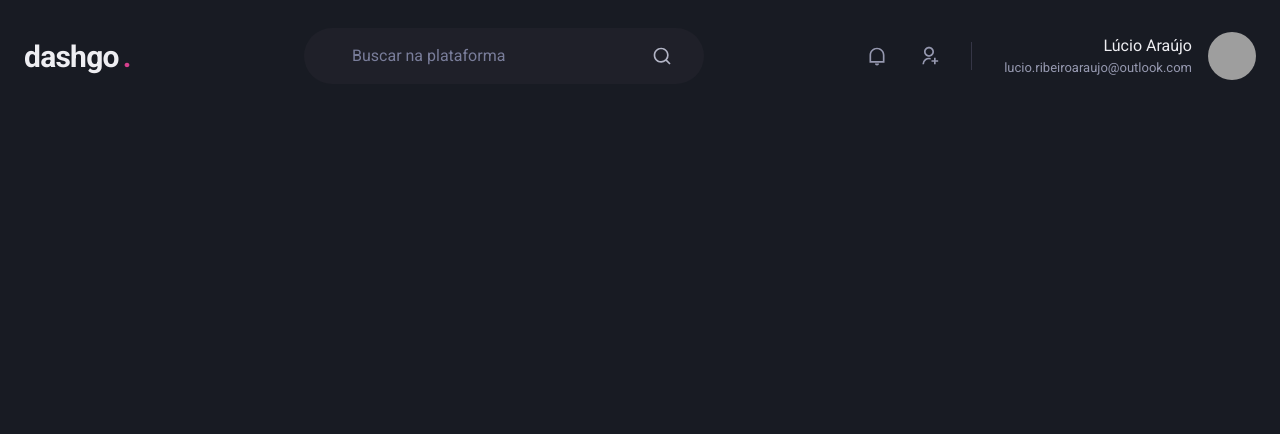
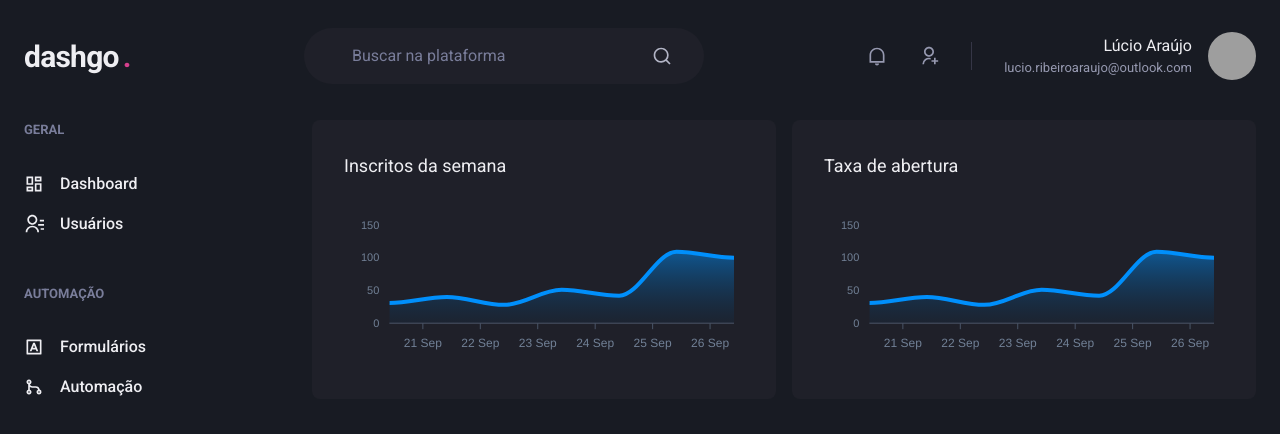
Before and after one commit to lucio-araujo/rocketseat-ignite-reactjs-dashgo, a Next.js app: page /dashboard in a window 1280 px wide. Shown: the top 434 px of the page. Built offline with nearby package versions, Linux system fonts and the light colour scheme; grey boxes are pictures that could not be loaded.

Commit message:
Charts added

```diff
--- a/package.json
+++ b/package.json
@@ -13,9 +13,11 @@
     "@chakra-ui/react": "^2.8.2",
     "@emotion/react": "^11.11.1",
     "@emotion/styled": "^11.11.0",
+    "apexcharts": "^3.44.0",
     "framer-motion": "^10.16.12",
     "next": "14.0.3",
     "react": "^18",
+    "react-apexcharts": "^1.4.1",
     "react-dom": "^18",
     "react-icons": "^4.12.0"
   },
--- /dev/null
+++ b/src/components/Sidebar.tsx
@@ -0,0 +1,55 @@
+import { Box, Icon, Link, Stack, Text } from "@chakra-ui/react";
+
+import {
+  RiContactsLine,
+  RiDashboardLine,
+  RiGitMergeLine,
+  RiInputMethodLine,
+} from "react-icons/ri";
+
+export function Sidebar() {
+  return (
+    <Box as="aside" w="64" mr="8">
+      <Stack spacing="12" align="flex-start">
+        <Box>
+          <Text fontWeight="bold" color="gray.400" fontSize="small">
+            GERAL
+          </Text>
+          <Stack spacing="4" mt="8" align="stretch">
+            <Link display="flex" alignItems="center">
+              <Icon as={RiDashboardLine} fontSize="20" />
+              <Text ml="4" fontWeight="medium">
+                Dashboard
+              </Text>
+            </Link>
+            <Link display="flex" alignItems="center">
+              <Icon as={RiContactsLine} fontSize="20" />
+              <Text ml="4" fontWeight="medium">
+                Usuários
+              </Text>
+            </Link>
+          </Stack>
+        </Box>
+        <Box>
+          <Text fontWeight="bold" color="gray.400" fontSize="small">
+            AUTOMAÇÃO
+          </Text>
+          <Stack spacing="4" mt="8" align="stretch">
+            <Link display="flex" alignItems="center">
+              <Icon as={RiInputMethodLine} fontSize="20" />
+              <Text ml="4" fontWeight="medium">
+                Formulários
+              </Text>
+            </Link>
+            <Link display="flex" alignItems="center">
+              <Icon as={RiGitMergeLine} fontSize="20" />
+              <Text ml="4" fontWeight="medium">
+                Automação
+              </Text>
+            </Link>
+          </Stack>
+        </Box>
+      </Stack>
+    </Box>
+  );
+}
--- a/src/pages/dashboard.tsx
+++ b/src/pages/dashboard.tsx
@@ -1,5 +1,90 @@
-import { Header } from '../components/Header';
+import dynamic from "next/dynamic";
+import { Box, Flex, SimpleGrid, Text, theme } from "@chakra-ui/react";
+import { Header } from "../components/Header";
+import { Sidebar } from "../components/Sidebar";
+
+const Chart = dynamic(() => import("react-apexcharts"), {
+  ssr: false,
+});
+
+const options: ApexOptions = {
+  chart: {
+    toolbar: {
+      show: false,
+    },
+    zoom: {
+      enabled: false,
+    },
+    foreColor: theme.colors.gray["500"],
+  },
+  grid: {
+    show: false,
+  },
+  dataLabels: {
+    enabled: false,
+  },
+  tooltip: {
+    enabled: false,
+  },
+  xaxis: {
+    type: "datetime",
+    axisBorder: {
+      color: theme.colors.gray["600"],
+    },
+    axisTicks: {
+      color: theme.colors.gray["600"],
+    },
+    categories: [
+      "2021-09-20T10:00:00.000Z",
+      "2021-09-21T10:00:00.000Z",
+      "2021-09-22T10:00:00.000Z",
+      "2021-09-23T10:00:00.000Z",
+      "2021-09-24T10:00:00.000Z",
+      "2021-09-25T10:00:00.000Z",
+      "2021-09-26T10:00:00.000Z",
+    ],
+  },
+  fill: {
+    opacity: 0.3,
+    type: "gradient",
+    gradient: {
+      shade: "dark",
+      opacityFrom: 0.7,
+      opacityTo: 0.3,
+    },
+  },
+};
+
+const series = [
+  {
+    name: "series-1",
+    data: [31, 40, 28, 51, 42, 109, 100],
+  },
+];
+
+import { ApexOptions } from "apexcharts";
 
 export default function Dashboard() {
-  return <Header />;
+  return (
+    <Flex h="100vh" direction="column">
+      <Header />
+      <Flex w="100%" maxW={1480} mx="auto" my="6" px="6">
+        <Sidebar />
+        <SimpleGrid flex="1" gap="4" minChildWidth="320px">
+          <Box p="8" bg="gray.800" borderRadius={8} pb="4">
+            <Text fontSize="lg" mb="4">
+              Inscritos da semana
+            </Text>
+            <Chart type="area" options={options} series={series} height={160} />
+          </Box>
+          <Box p="8" bg="gray.800" borderRadius={8} pb="4">
+            <Text fontSize="lg" mb="4">
+              Taxa de abertura
+            </Text>
+            <Chart type="area" options={options} series={series} height={160} />
+          </Box>
+        </SimpleGrid>
+      </Flex>
+    </Flex>
+  );
 }
```
Also changed, not shown: 1 other file (tests, documents, lock files or other folders).
